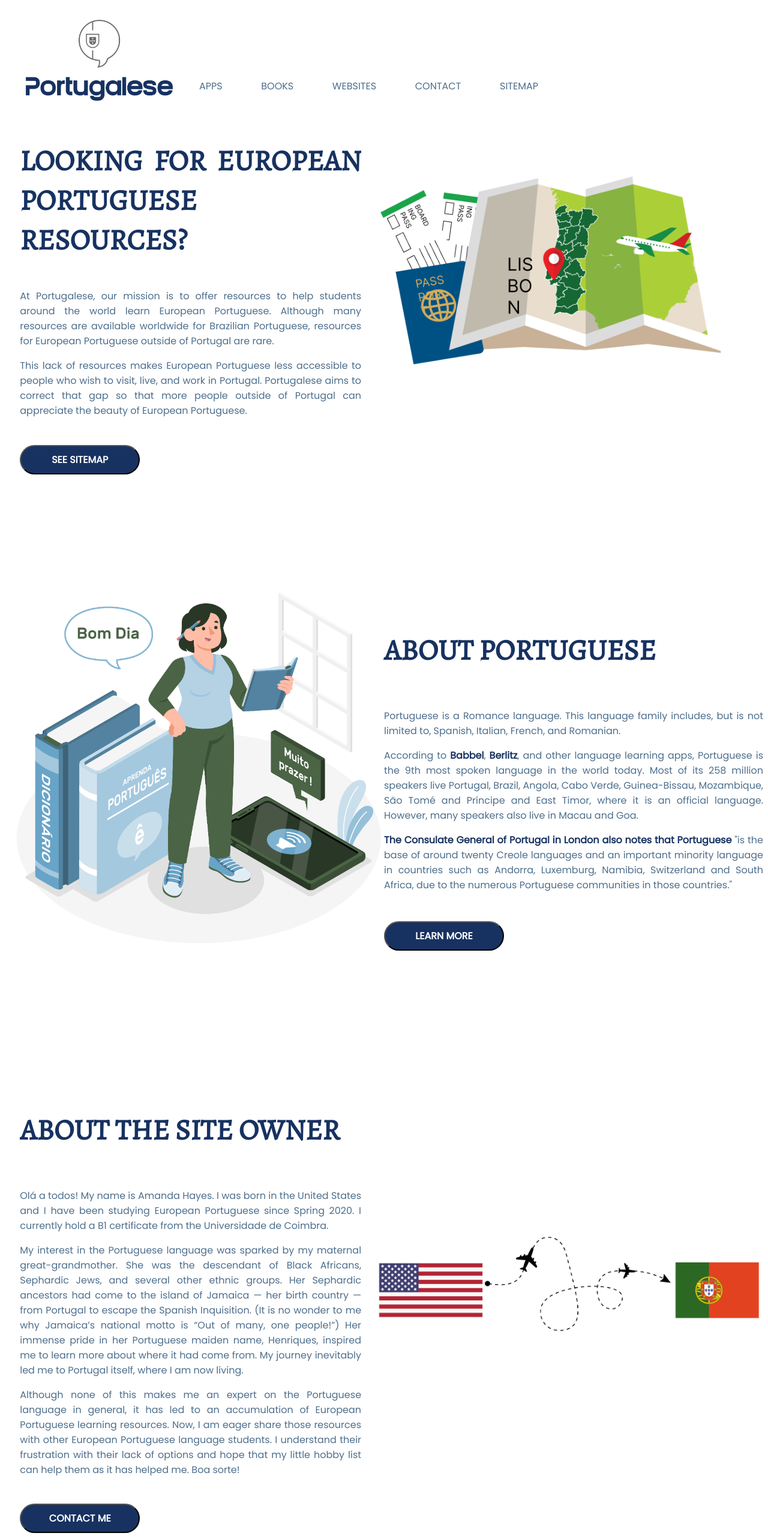
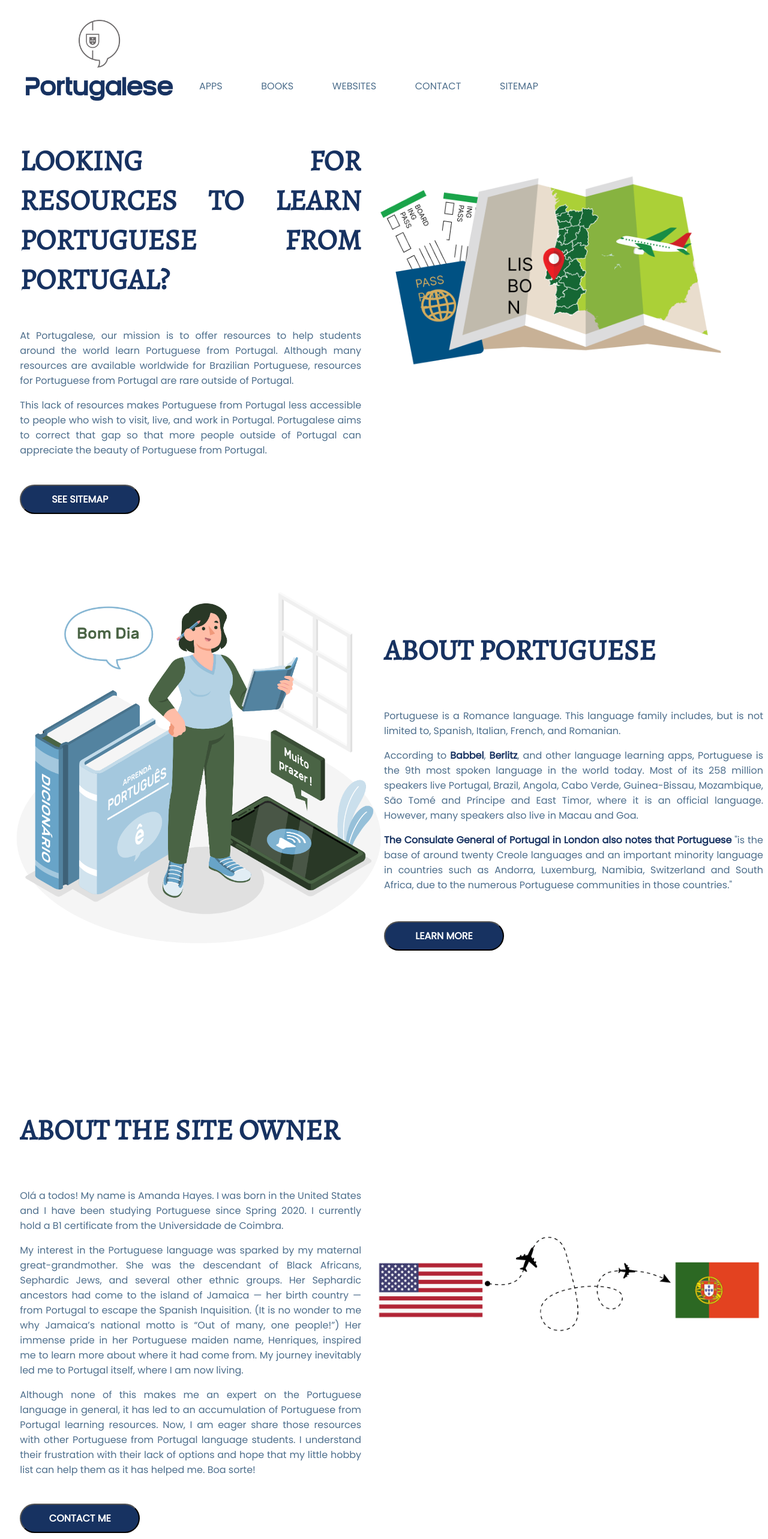
Before and after one commit to ahayes9247/portuguese-app, a React (Create React App) app: page / in a window 1280 px wide. Shown: the top 2566 px of the page at 60% size. Built offline with nearby package versions, Linux system fonts and the light colour scheme.

Commit message:
updates page text

```diff
--- a/src/components/Home.js
+++ b/src/components/Home.js
@@ -5,11 +5,11 @@ function Home() {
         <main>
             <header id="article-wrapper">
                 <article id="align-article-left" class="article-body-left">
-                    <h1>Looking for European Portuguese resources?</h1>
+                    <h1>Looking for resources to learn Portuguese from Portugal?</h1>
 
-                    <p>At Portugalese, our mission is to offer resources to help students around the world learn European Portuguese. Although many resources are available worldwide for Brazilian Portuguese, resources for European Portuguese outside of Portugal are rare. </p>
+                    <p>At Portugalese, our mission is to offer resources to help students around the world learn Portuguese from Portugal. Although many resources are available worldwide for Brazilian Portuguese, resources for Portuguese from Portugal are rare outside of Portugal. </p>
 
-                    <p>This lack of resources makes European Portuguese less accessible to people who wish to visit, live, and work in Portugal. Portugalese aims to correct that gap so that more people outside of Portugal can appreciate the beauty of European Portuguese.</p>
+                    <p>This lack of resources makes Portuguese from Portugal less accessible to people who wish to visit, live, and work in Portugal. Portugalese aims to correct that gap so that more people outside of Portugal can appreciate the beauty of Portuguese from Portugal.</p>
 
                     <form action="/Sitemap">
                         <button type="submit" class="article-button">
@@ -63,11 +63,11 @@ function Home() {
                 <article id="align-article-left" class="article-body-left">
                     <h1>About the Site Owner</h1>
 
-                    <p>Olá a todos! My name is Amanda Hayes. I was born in the United States and I have been studying European Portuguese since Spring 2020. I currently hold a B1 certificate from the Universidade de Coimbra.</p>
+                    <p>Olá a todos! My name is Amanda Hayes. I was born in the United States and I have been studying Portuguese since Spring 2020. I currently hold a B1 certificate from the Universidade de Coimbra.</p>
 
                     <p>My interest in the Portuguese language was sparked by my maternal great-grandmother. She was the descendant of Black Africans, Sephardic Jews, and several other ethnic groups. Her Sephardic ancestors had come to the island of Jamaica — her birth country — from Portugal to escape the Spanish Inquisition. (It is no wonder to me why Jamaica’s national motto is “Out of many, one people!”)  Her immense pride in her Portuguese maiden name, Henriques, inspired me to learn more about where it had come from. My journey inevitably led me to Portugal itself, where I am now living. </p>
 
-                    <p>Although none of this makes me an expert on the Portuguese language in general, it has led to an accumulation of European Portuguese learning resources. Now, I am eager share those resources with other European Portuguese language students. I understand their frustration with their lack of options and hope that my little hobby list can help them as it has helped me. Boa sorte!</p>
+                    <p>Although none of this makes me an expert on the Portuguese language in general, it has led to an accumulation of Portuguese from Portugal learning resources. Now, I am eager share those resources with other Portuguese from Portugal language students. I understand their frustration with their lack of options and hope that my little hobby list can help them as it has helped me. Boa sorte!</p>
 
                     <form action="/Contact">
                         <button type="submit" class="article-button">
```
